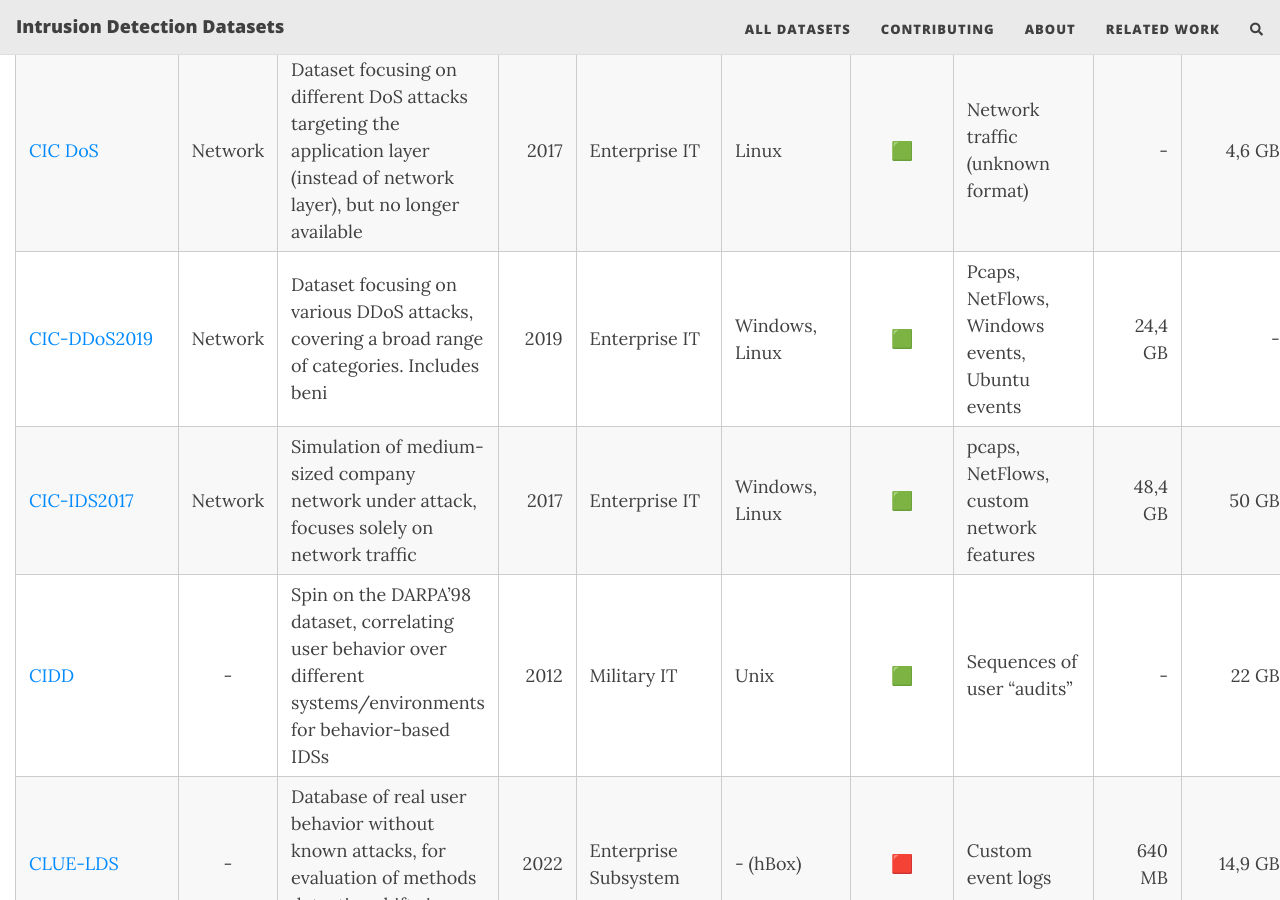
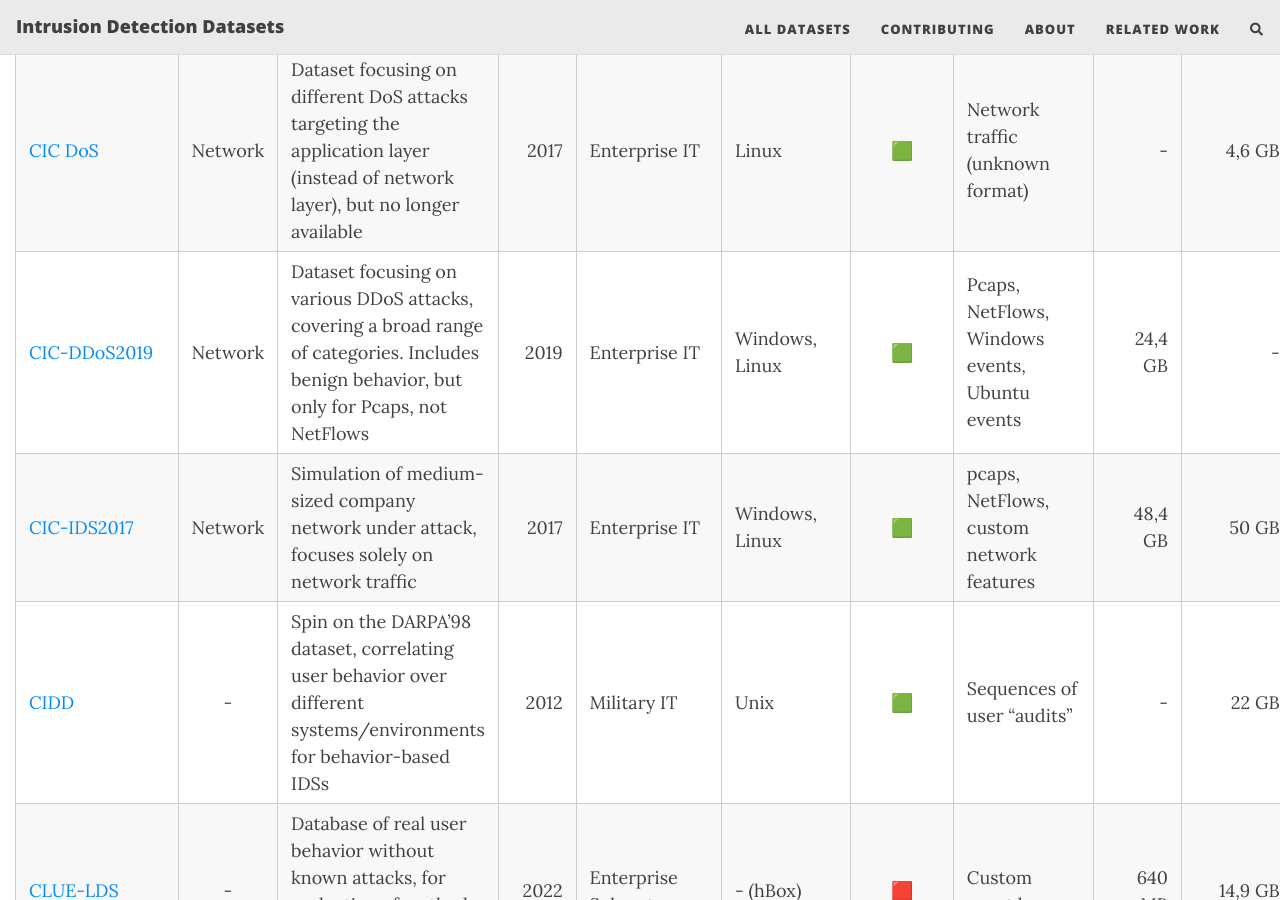
Before and after one commit to fkie-cad/COMIDDS, a Jekyll site: the page built from content/all_datasets.md, in a window 1280 px wide and 900 px high, scrolled down 1547 px. Built offline with Jekyll 4.4.1, drawn with Linux system fonts in a browser that asks for light colours; nearby versions of some CDN libraries; comment, search, counter and statistics services are not loaded.

Commit message:
Add missing text

```diff
--- a/content/all_datasets.md
+++ b/content/all_datasets.md
@@ -16,7 +16,7 @@ before-content: gh_buttons.html
 | [AWSCTD](../datasets/awsctd)                                                                       |      Host      | Syscalls collected from  ~10k malware samples running on Windows 7, no user emulation                                                                             |      2018 | Single OS            | Windows                 |    🟩     | Sequences of syscall numbers                                                         |       10 MB |        558 MB |
 | [CDX CTF 2009](../datasets/cdx_2009)                                                               |    Network     | Dataset captured from a CTF event, generally intended to provide methods for reliable generating labeled datasets from such events                                |      2009 | Enterprise IT        | Windows, Linux          |    🟨     | pcaps, Snort IDS alerts, Apache logs, Splunk logs                                    |       12 GB |       15,3 GB |
 | [CIC DoS](../datasets/cic_dos)                                                                     |    Network     | Dataset focusing on different DoS attacks targeting the application layer (instead of network layer), but no longer available                                     |      2017 | Enterprise IT        | Linux                   |    🟩     | Network traffic (unknown format)                                                     |           - |        4,6 GB |
-| [CIC-DDoS2019](../datasets/cic_ddos)                                                               |    Network     | Dataset focusing on various DDoS attacks, covering a broad range of categories. Includes beni                                                                     |      2019 | Enterprise IT        | Windows, Linux          |    🟩     | Pcaps, NetFlows, Windows events, Ubuntu events                                       |     24,4 GB |             - |
+| [CIC-DDoS2019](../datasets/cic_ddos)                                                               |    Network     | Dataset focusing on various DDoS attacks, covering a broad range of categories. Includes benign behavior, but only for Pcaps, not NetFlows                        |      2019 | Enterprise IT        | Windows, Linux          |    🟩     | Pcaps, NetFlows, Windows events, Ubuntu events                                       |     24,4 GB |             - |
 | [CIC-IDS2017](../datasets/cic_ids2017)                                                             |    Network     | Simulation of medium-sized company network under attack, focuses solely on network traffic                                                                        |      2017 | Enterprise IT        | Windows, Linux          |    🟩     | pcaps, NetFlows, custom network features                                             |     48,4 GB |         50 GB |
 | [CIDD](../datasets/cidd)                                                                           |       -        | Spin on the DARPA'98 dataset, correlating user behavior over different systems/environments for behavior-based IDSs                                               |      2012 | Military IT          | Unix                    |    🟩     | Sequences of user "audits"                                                           |           - |         22 GB |
 | [CLUE-LDS](../datasets/clue_lds)                                                                   |       -        | Database of real user behavior without known attacks, for evaluation of methods detecting shifts in user behavior                                                 |      2022 | Enterprise Subsystem | - (hBox)                |    🟥     | Custom event logs                                                                    |      640 MB |       14,9 GB |
```
